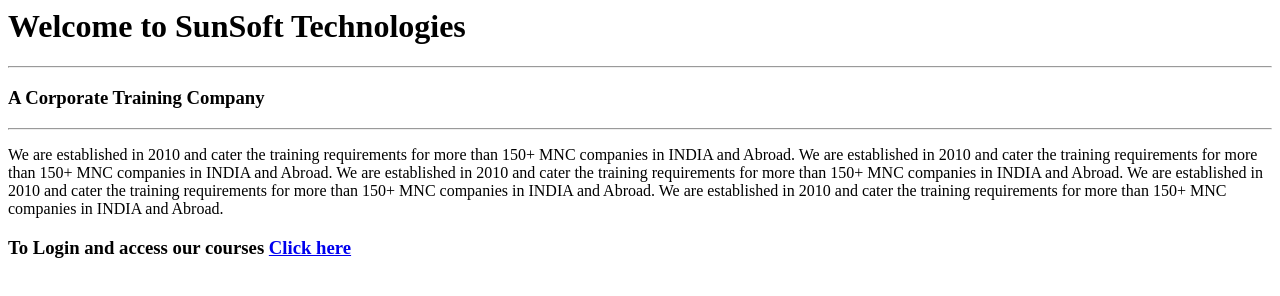
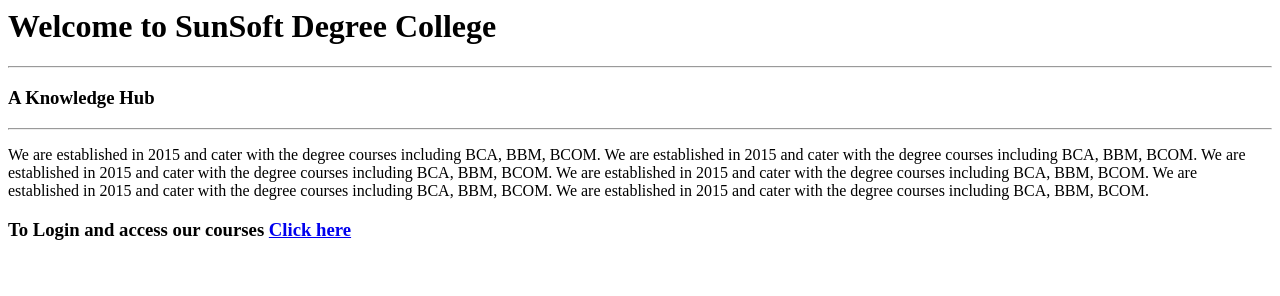
Before and after one commit to pankajanadure/sunsofttechy, a plain HTML site: page index.html in a window 1280 px wide. Drawn offline with Linux system fonts and the light colour scheme.

Commit message:
Updated School Welcome page

```diff
--- a/index.html
+++ b/index.html
@@ -3,16 +3,17 @@
     <title>SunSoft</title>
   </head>
   <body>
-  <h1>Welcome to SunSoft Technologies</h1>
+  <h1>Welcome to SunSoft Degree College</h1>
   <hr>
-  <h3>A Corporate Training Company</h3>
+  <h3>A Knowledge Hub</h3>
   <hr>
   <p>
-      We are established in 2010 and cater the training requirements for more than 150+ MNC companies in INDIA and Abroad.
-      We are established in 2010 and cater the training requirements for more than 150+ MNC companies in INDIA and Abroad.
-      We are established in 2010 and cater the training requirements for more than 150+ MNC companies in INDIA and Abroad.
-      We are established in 2010 and cater the training requirements for more than 150+ MNC companies in INDIA and Abroad.
-      We are established in 2010 and cater the training requirements for more than 150+ MNC companies in INDIA and Abroad.
+      We are established in 2015 and cater with the degree courses including BCA, BBM, BCOM.
+      We are established in 2015 and cater with the degree courses including BCA, BBM, BCOM.
+      We are established in 2015 and cater with the degree courses including BCA, BBM, BCOM.
+      We are established in 2015 and cater with the degree courses including BCA, BBM, BCOM.
+      We are established in 2015 and cater with the degree courses including BCA, BBM, BCOM.
+      We are established in 2015 and cater with the degree courses including BCA, BBM, BCOM.
   </p>
   <h3>
     To Login and access our courses <a href='login.html'>Click here</a>
```
